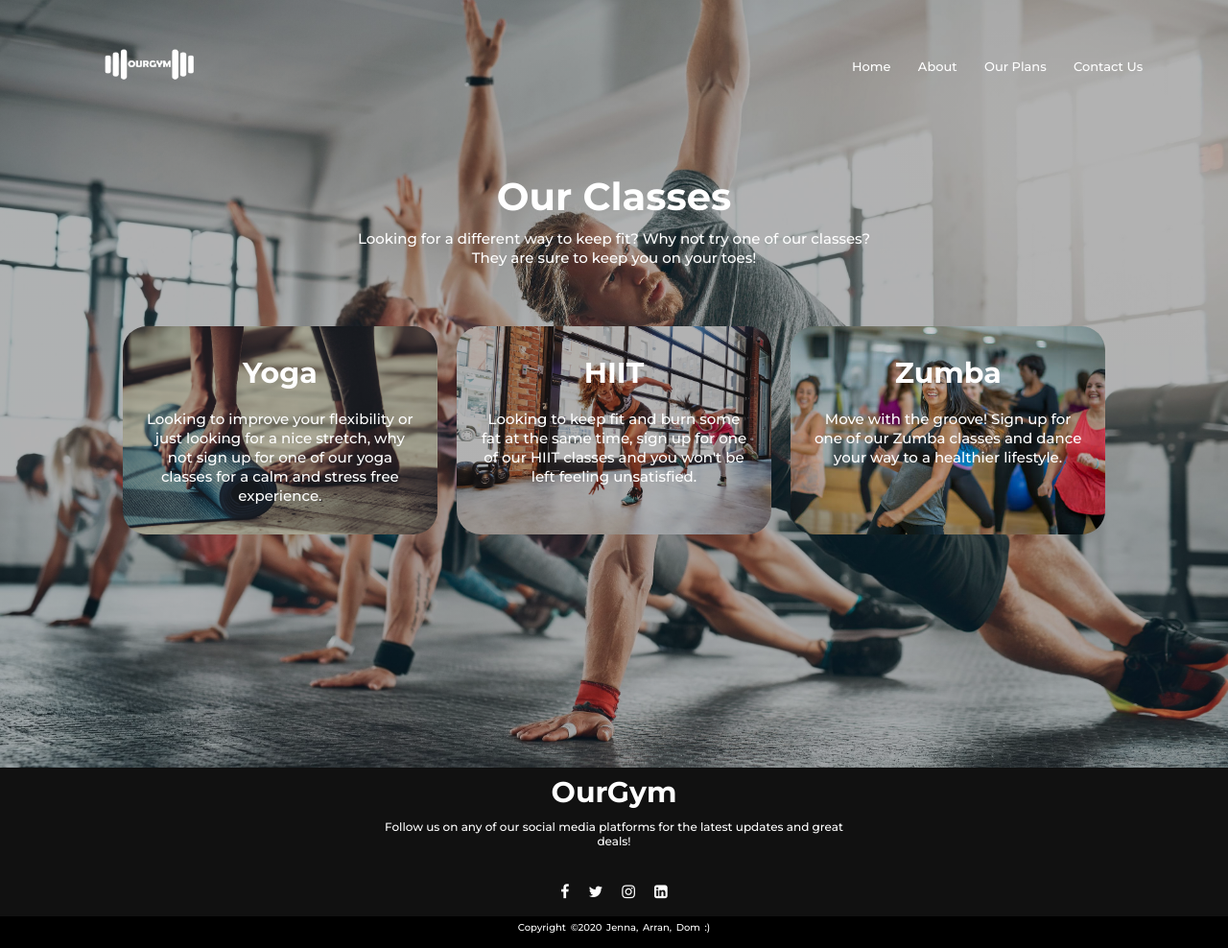
After one commit to rgb20206/OurGymProject, a PHP site: page /php/classes.php in a window 1280 px wide. The commit adds this page. Shown: the whole page at 96% size. Run offline with PHP 8.4, Linux system fonts and the light colour scheme.

Commit message:
Added classes page

```diff
--- /dev/null
+++ b/src/main/php/classes.php
@@ -0,0 +1,71 @@
+<?php
+
+include("constants/constants.php");
+
+?>
+
+<!DOCTYPE html>
+<html lang="en">
+<head>
+    <meta charset="UTF-8">
+    <meta name="viewport" content="width=device-width, initial-scale=1.0">
+    <title>OurGym | Classes</title>
+    <link rel="stylesheet" href="../resources/css/style.css">
+    <link rel="icon" type="image/x-icon" href="../resources/media/dumbbell-logo-black.ico">
+    <link rel="preconnect" href="https://fonts.gstatic.com">
+    <link href="https://fonts.googleapis.com/css2?family=Montserrat:ital,wght@0,500;0,700;1,100;1,200;1,300;1,600&display=swap" rel="stylesheet">
+    <link rel="stylesheet" href="https://stackpath.bootstrapcdn.com/font-awesome/4.7.0/css/font-awesome.min.css">
+</head>
+<body>
+<section class="section-classes">
+    <?php include("universal-header.php");  ?>
+
+    <div class="classes">
+        <div class="classes-intro"></div>
+        <h1>Our Classes</h1>
+        <p>Looking for a different way to keep fit? Why not try one of our classes?
+            <br>They are sure to keep you on your toes!</p>
+
+        <div class="classes-row">
+            <div class="yoga-column">
+                <h3>Yoga</h3>
+                <p>Looking to improve your flexibility or just looking for a nice stretch,
+                    why not sign up for one of our yoga classes for a calm and stress free experience.
+                </p>
+            </div>
+            <div class="hiit-column">
+                <h3>HIIT</h3>
+                <p>Looking to keep fit and burn some fat at the same time,
+                    sign up for one of our HIIT classes and you won't be left feeling unsatisfied.
+                </p>
+            </div>
+            <div class="zumba-column">
+                <h3>Zumba</h3>
+                <p>Move with the groove!
+                    Sign up for one of our Zumba classes and dance your way to a healthier lifestyle.
+                </p>
+            </div>
+        </div>
+    </div>
+
+</section>
+
+<!--Footer-->
+<footer>
+    <div class="footer-text">
+        <h3>OurGym</h3>
+        <p>Follow us on any of our social media platforms for the latest updates and great deals!</p>
+        <ul class="socials">
+            <li><a href="#"><i class="fa fa-facebook"></i></a></li>
+            <li><a href="#"><i class="fa fa-twitter"></i></a></li>
+            <li><a href="#"><i class="fa fa-instagram"></i></a></li>
+            <li><a href="#"><i class="fa fa-linkedin-square"></i></a></li>
+        </ul>
+    </div>
+    <div class="copyright">
+        <p>copyright &copy;2020 Jenna, Arran, Dom :)</p>
+    </div>
+</footer>
+
+</body>
+</html>
--- a/src/main/php/contact.php
+++ b/src/main/php/contact.php
@@ -34,7 +34,7 @@ include("constants/constants.php");
 
                 <p>Address:<br>123 Barbell Road<br>Strong Street<br>Gain's Town</p>
 
-                <p>If you are interested in booking one of our classes, please see our <a href="#">Classes Page</a> to see our availability</p>
+                <p>If you are interested in booking one of our classes, please see our <a href="<?=CLASSES ?>">Classes Page</a> to see our availability.</p>
 
             </div>
 
--- a/src/main/php/index.php
+++ b/src/main/php/index.php
@@ -9,6 +9,10 @@
     <meta name="viewport" content="width=device-width, initial-scale=1.0">
     <title>OurGym | Home</title>
     <link rel="stylesheet" href="../resources/css/style.css">
+    <link rel="icon" type="image/x-icon" href="../resources/media/dumbbell-logo-black.ico">
+    <link rel="preconnect" href="https://fonts.gstatic.com">
+    <link href="https://fonts.googleapis.com/css2?family=Montserrat:ital,wght@0,500;0,700;1,100;1,200;1,300;1,600&display=swap" rel="stylesheet">
+    <link rel="stylesheet" href="https://stackpath.bootstrapcdn.com/font-awesome/4.7.0/css/font-awesome.min.css">
 </head>
 <body>
     <section class="main-header">
--- a/src/main/resources/css/style.css
+++ b/src/main/resources/css/style.css
@@ -252,3 +252,82 @@ input {
     color: white;
     padding: 5px;
 }
+
+/*---- CLASSES PAGE ----*/
+
+.section-classes{
+    min-height: 100vh;
+    position: relative;
+    width: 100%;
+    background-image: linear-gradient(rgba(0, 0, 0, 0.3), rgba(0, 0, 0, 0.3)), url(../media/background-6.png);
+    background-position: center;
+    background-size: cover;
+}
+
+.classes{
+    width: 80%;
+    margin: auto;
+    text-align: center;
+    padding-top: 40px;
+}
+
+.classes h1{
+    font-size: 40px;
+    font-weight: 600;
+    color: white;
+}
+
+.classes p{
+    color: white;
+    font-size: 15px;
+    font-weight: 300;
+    line-height: 20px;
+    padding: 10px;
+}
+
+.classes-row{
+    margin-top: 5%;
+    display: flex;
+    justify-content: space-between;
+}
+
+.yoga-column{
+    background-image: linear-gradient(rgba(0, 0, 0, 0.3), rgba(0, 0, 0, 0.3)), url(../media/yoga.png);
+    background-position: center;
+    background-size: cover;
+    flex-basis: 32%;
+    border-radius: 25px;
+    margin-bottom: 5%;
+    padding: 20px 12px;
+    box-sizing: border-box;
+}
+
+.hiit-column{
+    background-image: linear-gradient(rgba(0, 0, 0, 0.3), rgba(0, 0, 0, 0.3)), url(../media/hiit.png);
+    background-position: center;
+    background-size: cover;
+    flex-basis: 32%;
+    border-radius: 25px;
+    margin-bottom: 5%;
+    padding: 20px 12px;
+    box-sizing: border-box;
+}
+
+.zumba-column{
+    background-image: linear-gradient(rgba(0, 0, 0, 0.2), rgba(0, 0, 0, 0.2)), url(../media/zumba.png);
+    background-position: center;
+    background-size: cover;
+    flex-basis: 32%;
+    border-radius: 25px;
+    margin-bottom: 5%;
+    padding: 20px 12px;
+    box-sizing: border-box;
+}
+
+.classes h3{
+    text-align: center;
+    font-weight: 600;
+    margin: 10px 0;
+    font-size: 30px;
+    color: white;
+}
```
Also changed, not shown: src/main/resources/media/background-6.png (added), src/main/resources/media/hiit.png (added), src/main/resources/media/yoga.png (added), src/main/resources/media/zumba.png (added).
